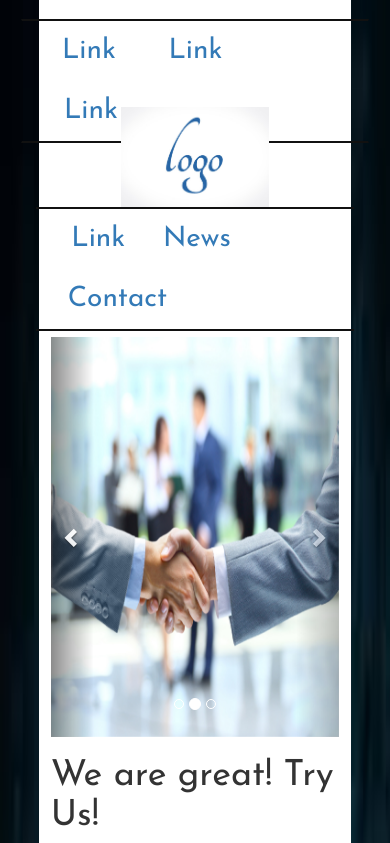
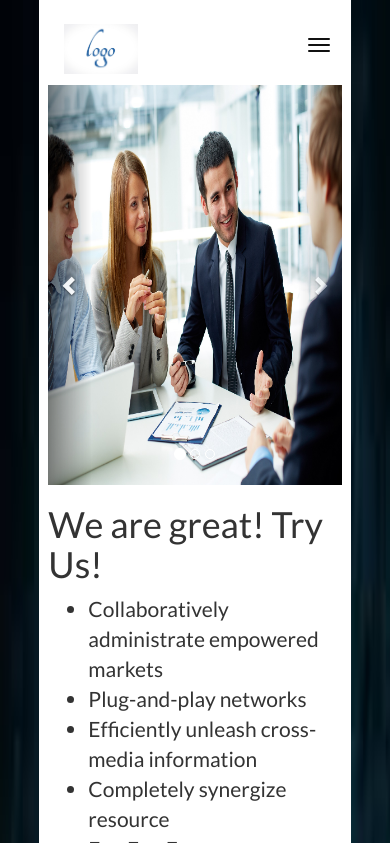
Before and after one commit to cornelia-schulz/simplepage, a plain HTML site: page index.html in a window 390 px wide. Both pictures are taken after a click on the button "Previous". Shown: the top 843 px of the page. Drawn offline with nearby package versions, Linux system fonts and the light colour scheme.

Commit message:
added responsiveness to menu

```diff
--- a/css/style.css
+++ b/css/style.css
@@ -1,5 +1,5 @@
 * {
-    font-family: 'Josefin Sans', sans-serif;
+    font-family: 'Lato', sans-serif;
 }
 
 body {
@@ -9,7 +9,9 @@ body {
 }
 
 .container {
-    padding: 3%;
+    padding-top: 3%;
+    padding-left: 0;
+    padding-right: 0;
     width: 80%;
     background-color: #fff;
     margin: 0 auto;
@@ -20,21 +22,30 @@ body {
     font-size: 2em;
 }
 
-.links {
-    border-bottom: 2px solid #111;
-    border-top: 2px solid #111;
+.navbar-default .navbar-toggle .icon-bar {
+  background-color: #111;
+}
+
+.navbar-fixed-top {
+    left: 10%;
+    }
+
+.icon-bar {
+    background-color: #111;
+}
+
+.not-visible a, .not-visible a:visited {
+    color: #fff;
 }
 
 .logo {
-    height: 100px;
+    height: 50px;
     margin-top: -15%;
 }
 
-.nav li{
-    width: 33%;
+.img-thumbnail {
+    margin-bottom: 2%;
 }
-
-
 
 .carousel-inner>.item>a>img, .carousel-inner>.item>img, .img-responsive, .thumbnail a>img, .thumbnail>img {
     width: 100%;
@@ -44,6 +55,11 @@ body {
 main, #articles, #press {
     padding-top: 2%;
     padding-bottom: 2%;
+}
+
+header, main {
+    padding-left: 3%;
+    padding-right: 3%;
 }
 
 #social {
@@ -89,3 +105,36 @@ footer {
 .footer {
     margin: 0 auto;
 }
+
+address span {
+    font-weight: 700;
+}
+
+.footer-bottom {
+    text-align: center;
+    margin-top: 3%;
+    font-size: 0.9em;
+}
+
+@media (min-width: 768px){
+    .links {
+        border-bottom: 2px solid #111;
+        border-top: 2px solid #111;
+    }
+
+    .right {
+        text-align: right;
+    }
+
+    .center {
+        text-align: center;
+    }
+
+    #top-carousel {
+        margin-top: 2%;
+    }
+
+    #left {
+        width: 80%;
+    }
+}
--- a/index.html
+++ b/index.html
@@ -7,28 +7,31 @@
     <link rel="stylesheet" href="css/bootstrap.min.css">
     <link rel="stylesheet" href="css/bootstrap-theme.min.css">
     <link rel="stylesheet" href="css/style.css">
-    <link href='https://fonts.googleapis.com/css?family=Josefin+Sans:400,700' rel='stylesheet' type='text/css'>
+    <link href='https://fonts.googleapis.com/css?family=Lato:400,700' rel='stylesheet' type='text/css'>
 </head>
 <body>
     <div class="container">
         <header class="row">
-            <div id="left" class="links col-md-5 header navbar-nav navbar">
-                <ul class="nav nav-pills">
-                    <li role="presentation"><a href="#">Link</a></li>
-                    <li role="presentation"><a href="#">Link</a></li>
-                    <li role="presentation"><a href="#">Link</a></li>
-                </ul>
-            </div>
-            <div id="center" class="col-md-2 header">
-                <img class="logo" src="images/logo-logo1.jpg" alt="logo">
-            </div>
-            <div id="right" class="links col-md-5 header">
-                <ul class="nav nav-pills">
-                    <li role="presentation"><a href="#">Link</a></li>
-                    <li role="presentation"><a href="#articles">News</a></li>
-                    <li role="presentation"><a href="#footer">Contact</a></li>
-                </ul>
-            </div>
+            <nav id="left" class="links col-md-12 header navbar-nav navbar" role="navigation">
+                <div class="container-fluid">
+                    <a class="navbar-brand" href="#"><img class="logo" src="images/logo-logo1.jpg" alt="logo"></a>
+                    <div class="navbar-header">
+                        <button type="button" class="navbar-toggle" data-toggle="collapse" data-target="#NavbarLeft">
+                            <span class="icon-bar"></span>
+                            <span class="icon-bar"></span>
+                            <span class="icon-bar"></span>
+                        </button>
+                    </div>
+
+                    <div class="collapse navbar-collapse" id="NavbarLeft">
+                        <ul class="nav nav-pills">
+                            <li role="presentation"><a href="#main">About</a></li>
+                            <li role="presentation"><a href="#articles">News</a></li>
+                            <li role="presentation"><a href="#footer">Contact</a></li>
+                        </ul>
+                    </div>
+                </div>
+            </nav>
         </header>
         <main>
             <div id="top-carousel" class="carousel slide" data-ride="carousel">
@@ -153,7 +156,7 @@
                         <a class="email" href="mailto:firzhug@gmail.com">our-email@outlook.com</a>
                     </address>
                 </div>
-                <div class="col-md-4">
+                <div class="col-md-4 center">
                     <address>
                         30 Long Street
                         <br />
@@ -164,7 +167,7 @@
                         <a href="https://www.google.com/maps/dir//Auckland,+New+Zealand/@-36.8484545,174.7282262,13z/data=!3m1!4b1!4m8!4m7!1m0!1m5!1m1!1s0x6d0d47fb5a9ce6fb:0x500ef6143a29917!2m2!1d174.7633315!2d-36.8484597" class="visible-xs visible-sm">Get Directions</a>
                     </address>
                 </div>
-                <div class="col-md-4">
+                <div class="col-md-4 right">
                     <a href="www.twitter.com" target="_blank"><img src="images/twitter.png" alt="Twitter Logo"></a>
                     <a href="www.facebook.com" target="_blank"><img src="images/facebook.png" alt="Twitter Logo"></a>
                     <a href="www.linkedin.com" target="_blank"><img src="images/linkedin.png" alt="Twitter Logo"></a>
@@ -178,12 +181,13 @@
 							</a></small></div><div><small><a href="http://googlemapsgenerator.com">googlemapsgenerator.com</a></small></div></iframe>
                 </div>
             </div>
-            <div class="footer row">
-                <p>Copyright Cornelia Schulz 2016</p>
+            <div class="footer row footer-bottom">
+                <p>&copy; Copyright Cornelia Schulz 2016</p>
             </div>
         </footer>
     </div>
     <script src="https://ajax.googleapis.com/ajax/libs/jquery/1.12.0/jquery.min.js"></script>
     <script src="js/bootstrap.min.js"></script>
+    <script src="js/navbar.js"></script>
 </body>
 </html>
--- /dev/null
+++ b/js/navbar.js
@@ -0,0 +1,28 @@
+$(document).ready(function(){
+   var scroll_start = 0;
+   var startchange = $('#top-carousel');
+   var offset = startchange.offset();
+
+   checkSize();
+   $(window).resize(checkSize);
+
+
+    if (startchange.length){
+   $(document).scroll(function() {
+      scroll_start = $(this).scrollTop();
+      if(scroll_start > offset.top) {
+          $('.navbar-nav').css('background-color', '#000000');
+
+       } else {
+          $('.navbar-nav').css('background-color', 'transparent');
+       }
+   });
+    }
+});
+
+function checkSize(){
+    if($('.right').css('text-align') == 'right')
+    {
+        $('#left').addClass('navbar-fixed-top');
+    }
+}
```
